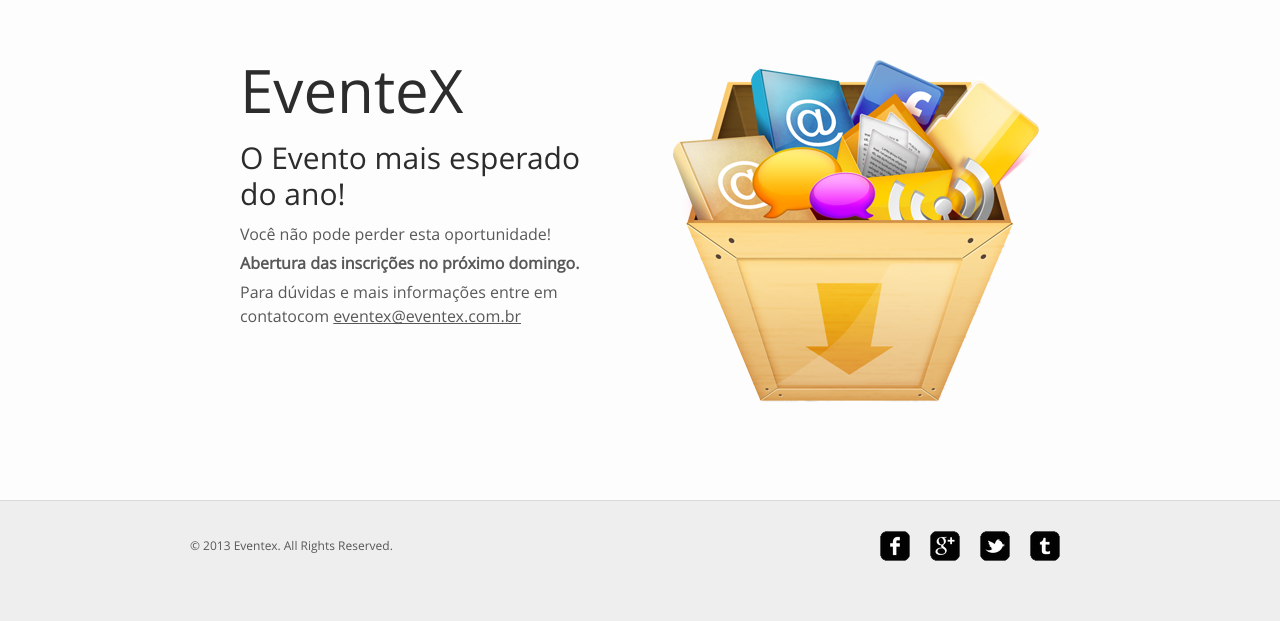
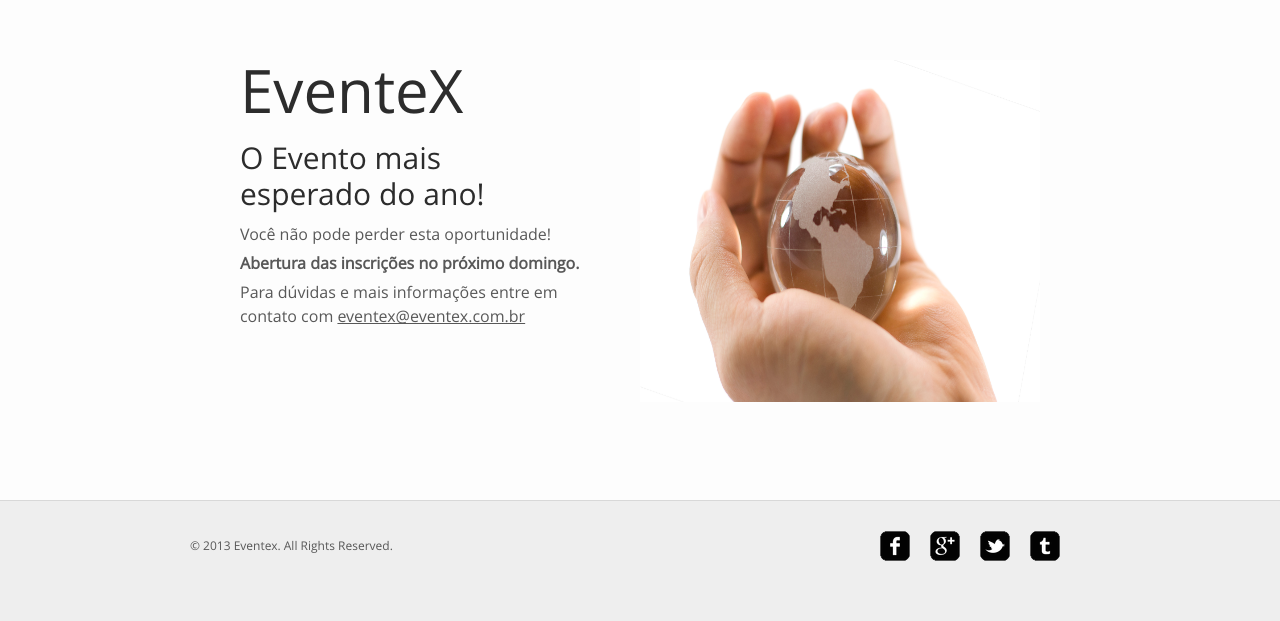
Before and after one commit to Alexand/wttd, a Django app: page / in a window 1280 px wide. Shown: the part 192-813 px from the top of the page. Run offline with Django 3.2, Linux system fonts and the light colour scheme; parts of the project's set-up code (start-up, migrations or seed data) failed here and were passed over.

Commit message:
Earth Image

```diff
--- a/eventex/core/templates/index.html
+++ b/eventex/core/templates/index.html
@@ -11,7 +11,7 @@
 	<div id="header">
 		<div>
 			<div class="logo">
-				<a href="index.html">Eventex</a>
+				<a href="#">Eventex</a>
 			</div>
 			<ul id="navigation">
 				<h3>Bem Vindo! Em breve novos eventos para você!</h3>
@@ -21,7 +21,7 @@
 	</div>
 	<div id="adbox">
 		<div class="clearfix">
-			<img src="images/box.png" alt="Img" height="342" width="368">
+			<img src="{% static 'images/earth.jpg' %}" alt="Img" height="342" width="400">
 			<div>
 				<h1>EventeX</h1>
 				<h2>O Evento mais esperado do ano!</h2>
@@ -32,7 +32,7 @@
 					<b>Abertura das inscrições no próximo domingo.</b>
 				</p>
 				<p>
-					Para dúvidas e mais informações entre em contatocom <a href="#">eventex@eventex.com.br</a>
+					Para dúvidas e mais informações entre em contato com <a href="#">eventex@eventex.com.br</a>
 				</p>
 			</div>
 		</div>
@@ -40,7 +40,7 @@
 	<div id="footer">
 		<div class="clearfix">
 			<div id="connect">
-				<a href="http://freewebsitetemplates.com/go/facebook/" target="_blank" class="facebook"></a><a href="http://freewebsitetemplates.com/go/googleplus/" target="_blank" class="googleplus"></a><a href="http://freewebsitetemplates.com/go/twitter/" target="_blank" class="twitter"></a><a href="http://www.freewebsitetemplates.com/misc/contact/" target="_blank" class="tumbler"></a>
+				<a href="#" target="_blank" class="facebook"></a><a href="#" target="_blank" class="googleplus"></a><a href="#" target="_blank" class="twitter"></a><a href="#" target="_blank" class="tumbler"></a>
 			</div>
 			<p>
 				© 2013 Eventex. All Rights Reserved.
```
Also changed, not shown: eventex/core/static/images/earth.jpg (added).
